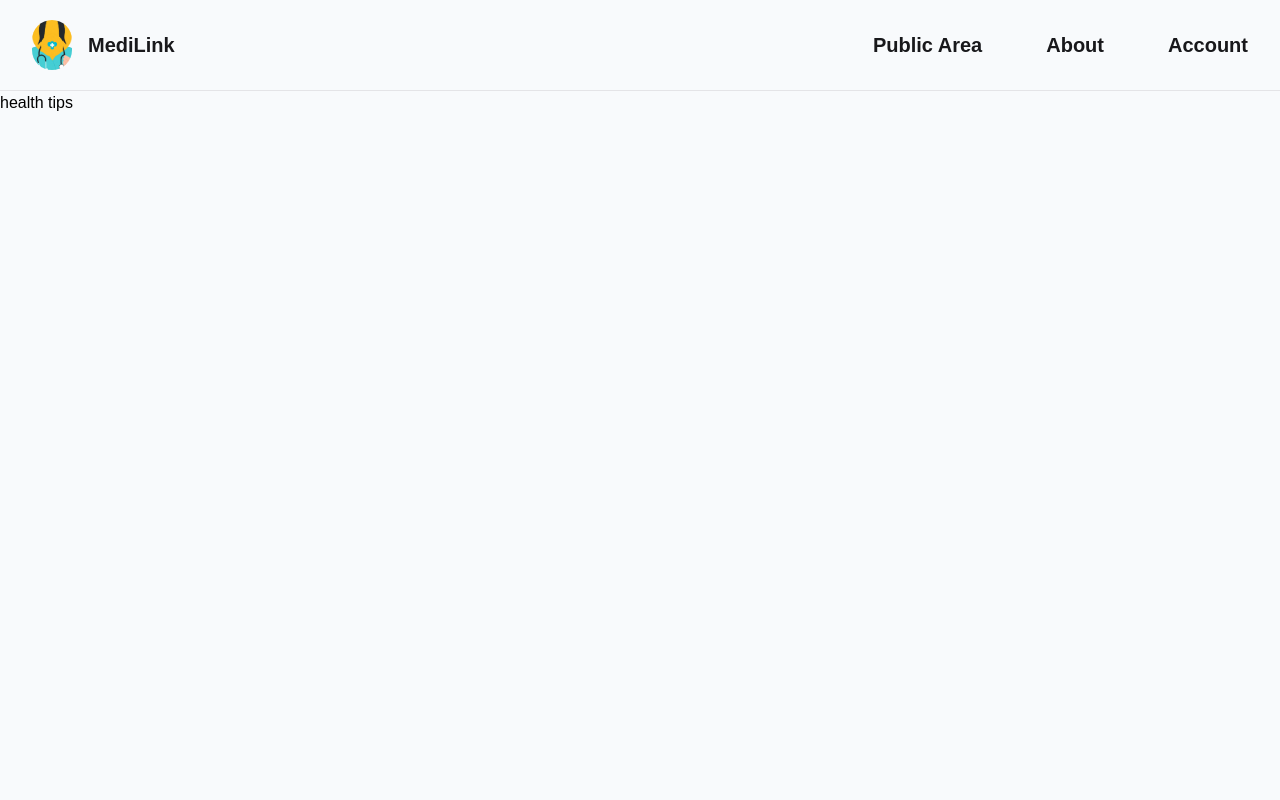
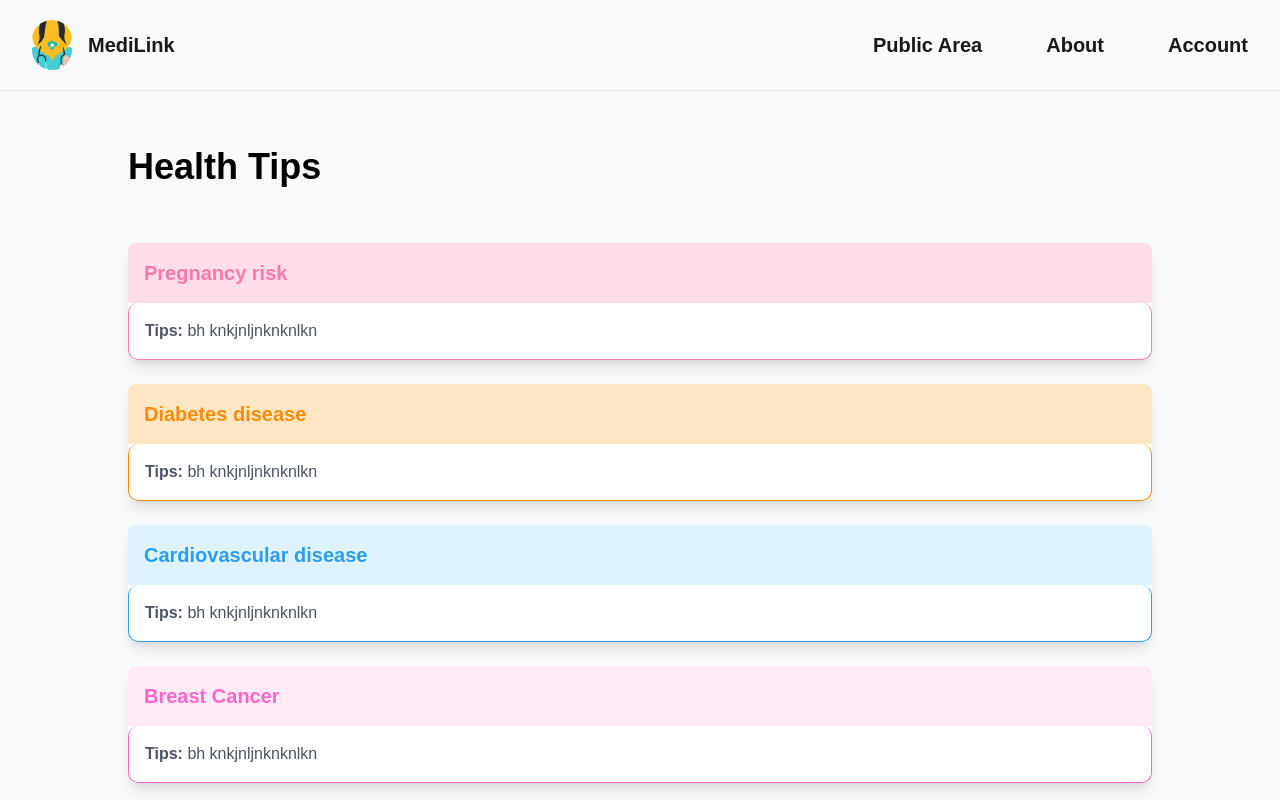
Before and after one commit to sheriffdeen-yusuf/medilink, a Next.js app: page /health-tips in a window 1280 px wide. Shown: the top 800 px of the page. Built offline with nearby package versions, Linux system fonts and the light colour scheme.

Commit message:
feat: add tips card

```diff
--- /dev/null
+++ b/app/health-tips/TipCard.jsx
@@ -0,0 +1,41 @@
+import React from 'react';
+import { getStylesForAssessmentType } from '../../lib/utils';
+
+const TipCard = ({ tip }) => {
+  const styles = getStylesForAssessmentType(tip.tipType);
+
+  const divStyles = {
+    backgroundColor: styles.headerBg,
+    color: styles.color,
+    border: styles.color,
+  };
+  return (
+    <div className={`bg-white shadow-lg rounded-lg overflow-hidden my-4 w-full `}>
+      <div
+        style={{
+          backgroundColor: divStyles.backgroundColor,
+          color: divStyles.color,
+        }}
+        className={`p-4 flex justify-between  items-center  `}
+      >
+        <h2 className="text-xl font-semibold ">{tip.tipType}</h2>
+      </div>
+      <div
+        style={{
+          borderBottom: `1px solid ${divStyles.border}`,
+          borderLeft: `1px solid ${divStyles.border}`,
+          borderRight: `1px solid ${divStyles.border}`,
+          borderRadius: '10px',
+        }}
+        className="p-4"
+      >
+        <p className="text-gray-600 text-base">
+          <strong>Tips: </strong>
+          {tip.tipContent}
+        </p>
+      </div>
+    </div>
+  );
+};
+
+export default TipCard;
--- a/app/health-tips/page.jsx
+++ b/app/health-tips/page.jsx
@@ -1,7 +1,18 @@
 import React from 'react';
+import { tipsArray } from '@/constants';
+import TipCard from './TipCard';
 
 const page = () => {
-  return <div>health tips</div>;
+  return (
+    <div className="mx-auto max-w-5xl mb-24">
+      <h1 className="text-4xl font-semibold my-14">Health Tips</h1>
+      <div className="space-y-6">
+        {tipsArray.map((tip, _idx) => (
+          <TipCard key={_idx} tip={tip} />
+        ))}
+      </div>
+    </div>
+  );
 };
 
 export default page;
--- a/constants/index.js
+++ b/constants/index.js
@@ -11,3 +11,30 @@ export const assessementTypes = [
   'diabetesResult',
   'pregnancyResult',
 ];
+
+export const tipsArray = [
+  {
+    tipType: 'Pregnancy risk',
+    tipContent: 'bh knkjnljnknknlkn ',
+  },
+  {
+    tipType: 'Diabetes disease',
+    tipContent: 'bh knkjnljnknknlkn ',
+  },
+  {
+    tipType: 'Cardiovascular disease',
+    tipContent: 'bh knkjnljnknknlkn ',
+  },
+  {
+    tipType: 'Breast Cancer',
+    tipContent: 'bh knkjnljnknknlkn ',
+  },
+  {
+    tipType: 'Cardiovascular disease',
+    tipContent: 'bh knkjnljnknknlkn ',
+  },
+  {
+    tipType: 'Cardiovascular disease',
+    tipContent: 'bh knkjnljnknknlkn ',
+  },
+];
```
